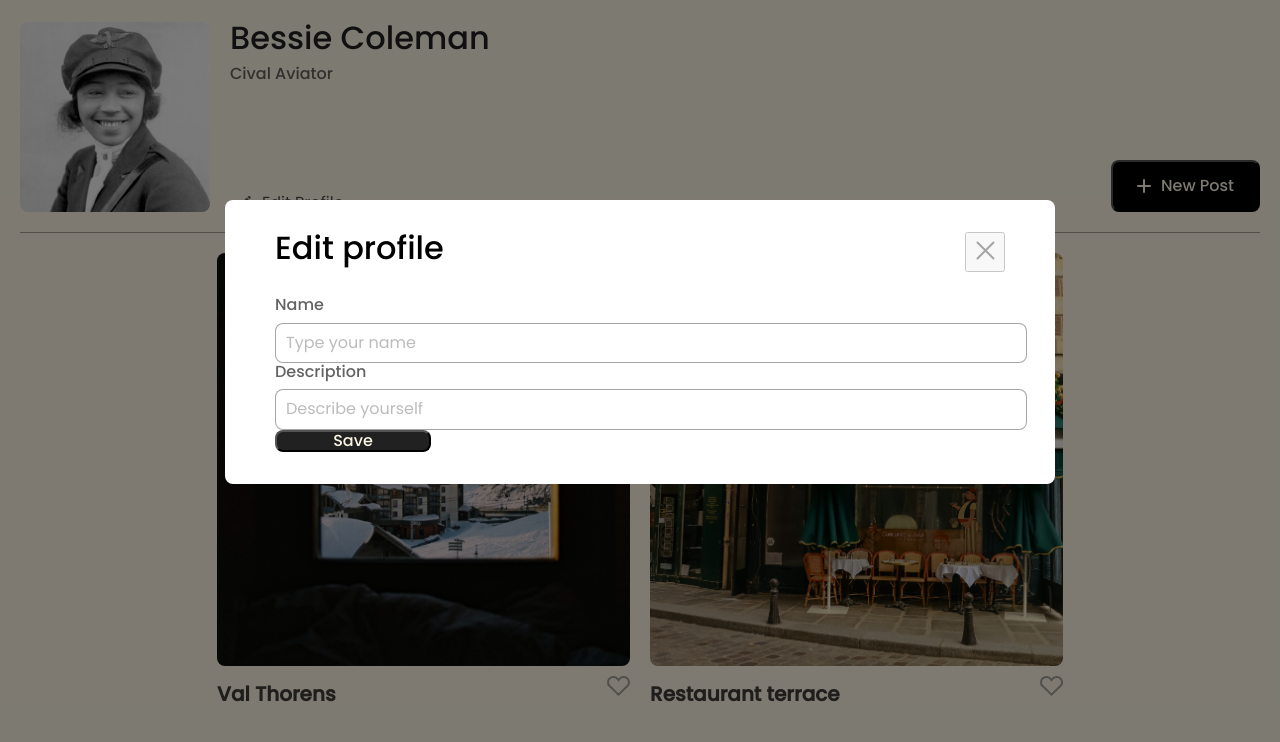
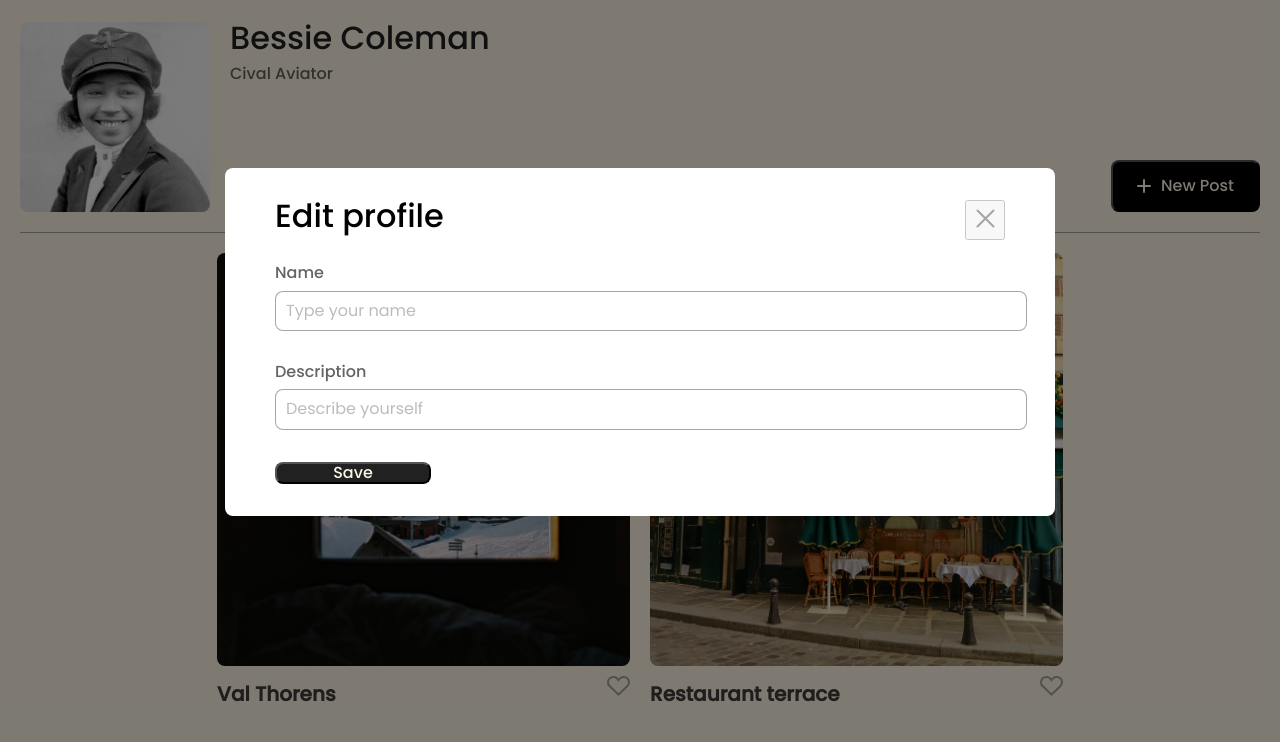
Before and after one commit to um4life13/se_project_spots, a plain HTML site: page index.html in a window 1280 px wide. Both pictures are taken after a click on the button "Edit Profile". Shown: the part 58-800 px from the top of the page. Drawn offline with Linux system fonts and the light colour scheme.

Commit message:
sixth commit

```diff
--- a/index.html
+++ b/index.html
@@ -113,7 +113,7 @@
             <img src="./images/x-icon.svg" alt="close button" />
           </button>
           <h2 class="modal__title">Edit profile</h2>
-          <form class="modal__ form">
+          <form class="modal__form">
             <label for="profile-name-input" class="modal__label">
               Name
               <input
```
